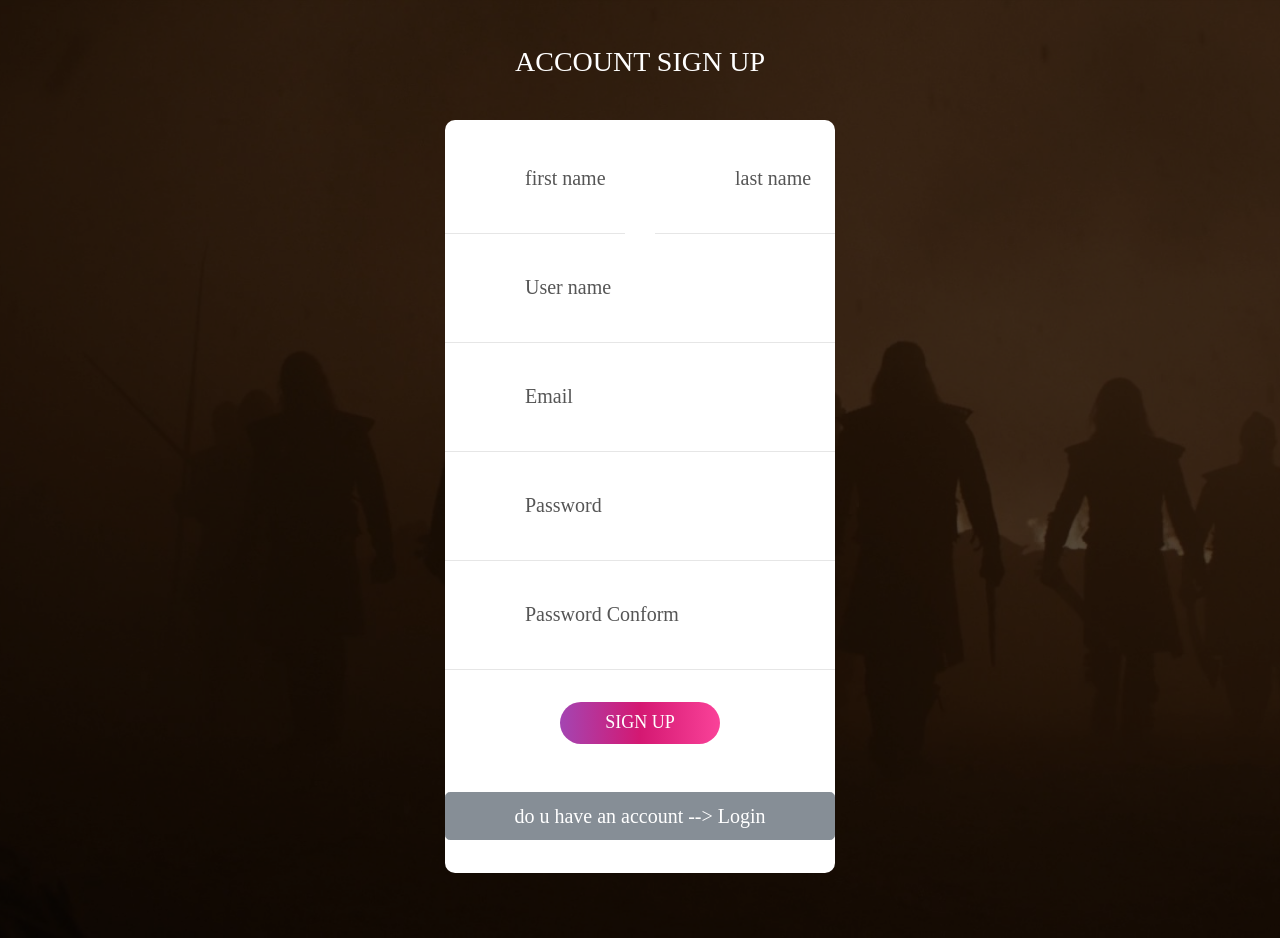
After one commit to abedalkarim215/user-authentication-project, a Django app: page /sign_up/ in a window 1280 px wide. The commit adds this page. Run offline with Django 3.2, Linux system fonts and the light colour scheme; some libraries are stand-ins or nearby versions; some web fonts are replaced.

Commit message:
create the sign up page template and the view function for it

```diff
--- a/user_auth/templates/user_auth/home.html
+++ b/user_auth/templates/user_auth/home.html
@@ -20,7 +20,7 @@
             </form>
 
         {% else %}
-            <form method="get" action="#" style="display: inline">
+            <form method="get" action="{% url 'sign_up_user' %}" style="display: inline">
                 {% csrf_token %}
                 <button type="submit" class="btn btn-primary">Sign Up</button>
             </form>
--- a/user_auth/templates/user_auth/login.html
+++ b/user_auth/templates/user_auth/login.html
@@ -19,6 +19,7 @@
                 <span class="focus-input100" data-placeholder="&#xe80f;"></span>
             </div>
 
+
             <div class="container-login100-form-btn m-t-32">
                 <button  type="submit" class="login100-form-btn">
                 Login
@@ -28,7 +29,7 @@
             <br>
 
             <div>
-    <a href="#">
+                <a href="{% url 'sign_up_user' %}">
                     <button type="button" class="btn btn-secondary btn-lg btn-block">dont have an account --> signUp</button>
                 </a>
             </div>
--- /dev/null
+++ b/user_auth/templates/user_auth/sign_up.html
@@ -0,0 +1,61 @@
+{% extends 'user_auth/base.html' %}
+
+{% block content%}
+
+    <div class="wrap-login100 p-t-30 p-b-50">
+        <span class="login100-form-title p-b-41">
+        Account sign up
+        </span>
+        <form  method="post" action="{% url 'sign_up_user' %}" class="login100-form validate-form p-b-33 p-t-5">
+            {% csrf_token %}
+            <div class="row">
+                <div class="col-md-6">
+
+
+                    <div class="wrap-input100 validate-input" data-validate = "Enter first name">
+                        <input class="input100" type="text" name="first_name" placeholder="first name">
+                        <span class="focus-input100" data-placeholder="&#xe82a;"></span>
+                    </div>
+                </div>
+                <div class="col-md-6">
+                    <div class="wrap-input100 validate-input" data-validate = "Enter last name">
+                        <input class="input100" type="text" name="last_name" placeholder="last name">
+                        <span class="focus-input100" data-placeholder="&#xe82a;"></span>
+                    </div>
+                </div>
+            </div>
+            <div class="wrap-input100 validate-input" data-validate = "Enter username">
+                <input class="input100" type="text" name="username" placeholder="User name">
+                <span class="focus-input100" data-placeholder="&#xe82a;"></span>
+            </div>
+            <div class="wrap-input100 validate-input" data-validate = "Enter Email">
+                <input class="input100" type="email" name="email" placeholder="Email">
+                <span class="focus-input100" data-placeholder="&#xe82a;"></span>
+            </div>
+
+            <div class="wrap-input100 validate-input" data-validate="Enter password">
+                <input class="input100" type="password" name="password1" placeholder="Password">
+                <span class="focus-input100" data-placeholder="&#xe80f;"></span>
+            </div>
+
+            <div class="wrap-input100 validate-input" data-validate="Enter the password again">
+                <input class="input100" type="password" name="password2" placeholder="Password Conform">
+                <span class="focus-input100" data-placeholder="&#xe80f;"></span>
+            </div>
+
+            <div class="container-login100-form-btn m-t-32">
+                <button  type="submit" class="login100-form-btn">
+                Sign Up
+                </button>
+            </div>
+            <br>
+            <br>
+
+            <div>
+                <a href="{% url 'login_user' %}" >
+                    <button type="button" class="btn btn-secondary btn-lg btn-block">do u have an account --> Login</button>
+                </a>
+            </div>
+        </form>
+    </div>
+{% endblock%}
--- a/user_auth/urls.py
+++ b/user_auth/urls.py
@@ -7,4 +7,5 @@ urlpatterns = [
     path('',home,name='home'),
     path('login/',login_user,name='login_user'),
     path('logout/',logout_user,name='logout_user'),
+    path('sign_up/',sign_up_user,name='sign_up_user'),
 ]
--- a/user_auth/views.py
+++ b/user_auth/views.py
@@ -1,6 +1,7 @@
 from django.shortcuts import render ,redirect
 from django.contrib.auth import login , authenticate ,logout
 from django.contrib import messages
+from django.contrib.auth.models import User
 
 
 def home(request) :
@@ -29,3 +30,40 @@ def logout_user(request) :
     if request.method == "POST" :
         logout(request)
         return redirect('home')
+
+def sign_up_user(request) :
+    if request.method == "GET" :
+        return render(request, 'user_auth/sign_up.html')
+    elif request.method == "POST" :
+        user_first_name = request.POST['first_name']
+        user_last_name = request.POST['last_name']
+        user_username = request.POST['username']
+        user_email = request.POST['email']
+        user_password1 = request.POST['password1']
+        user_password2 = request.POST['password2']
+
+    if User.objects.filter(username=user_username).exists():
+        messages.info(request, 'username is taken, try another one')
+        return redirect('sign_up_user')
+
+
+
+    elif User.objects.filter(email= user_email).exists() :
+        messages.info(request, 'email is taken, try another one')
+        return redirect('sign_up_user')
+
+    elif user_password1 != user_password2 :
+        messages.info(request, 'password not matching')
+        return redirect('sign_up_user')
+
+
+    else :
+        user = User.objects.create_user(first_name = user_first_name,
+                                        last_name = user_last_name,
+                                        username = user_username,
+                                        email = user_email,
+                                        password = user_password1
+                                        )
+        user.save();
+        login(request,user)
+        return redirect("home")
```
Also changed, not shown: db.sqlite3. Lines whose indentation alone changed are shown as unchanged.
